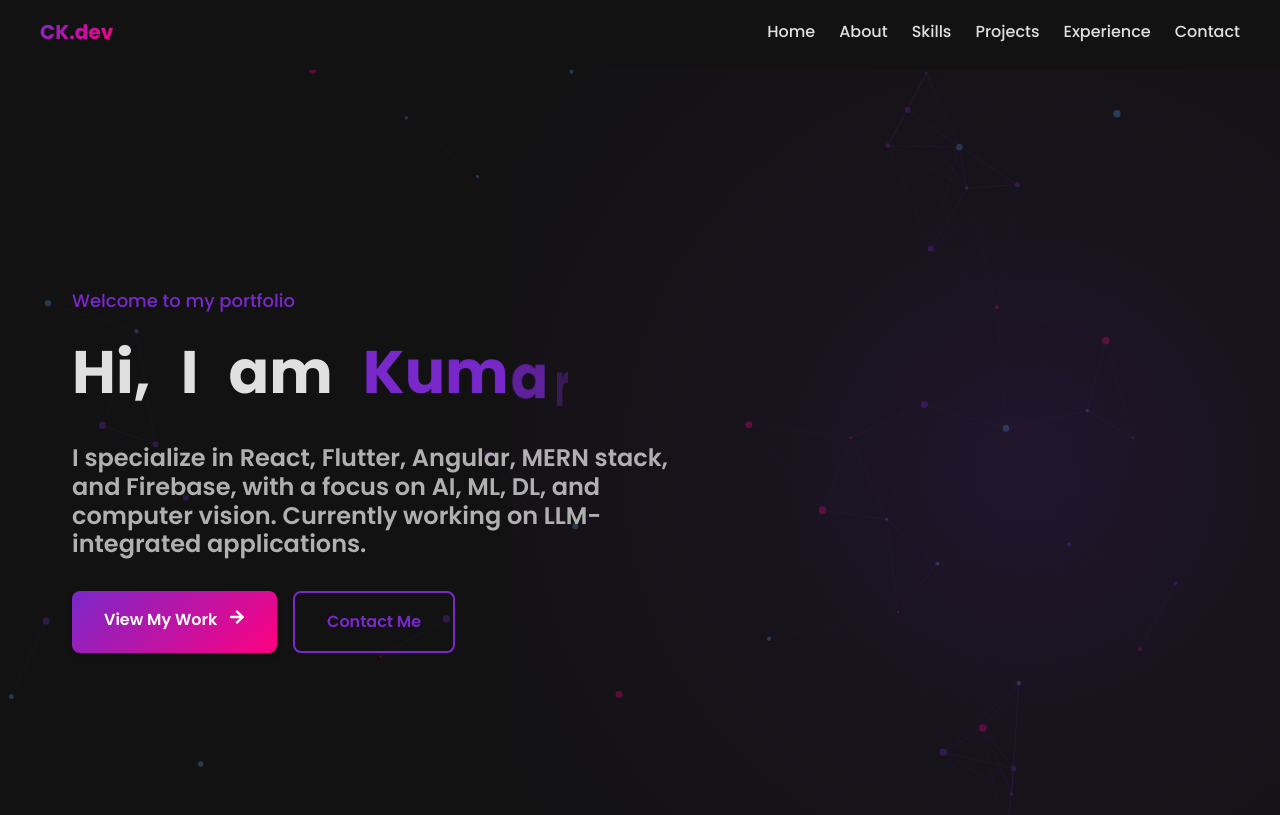
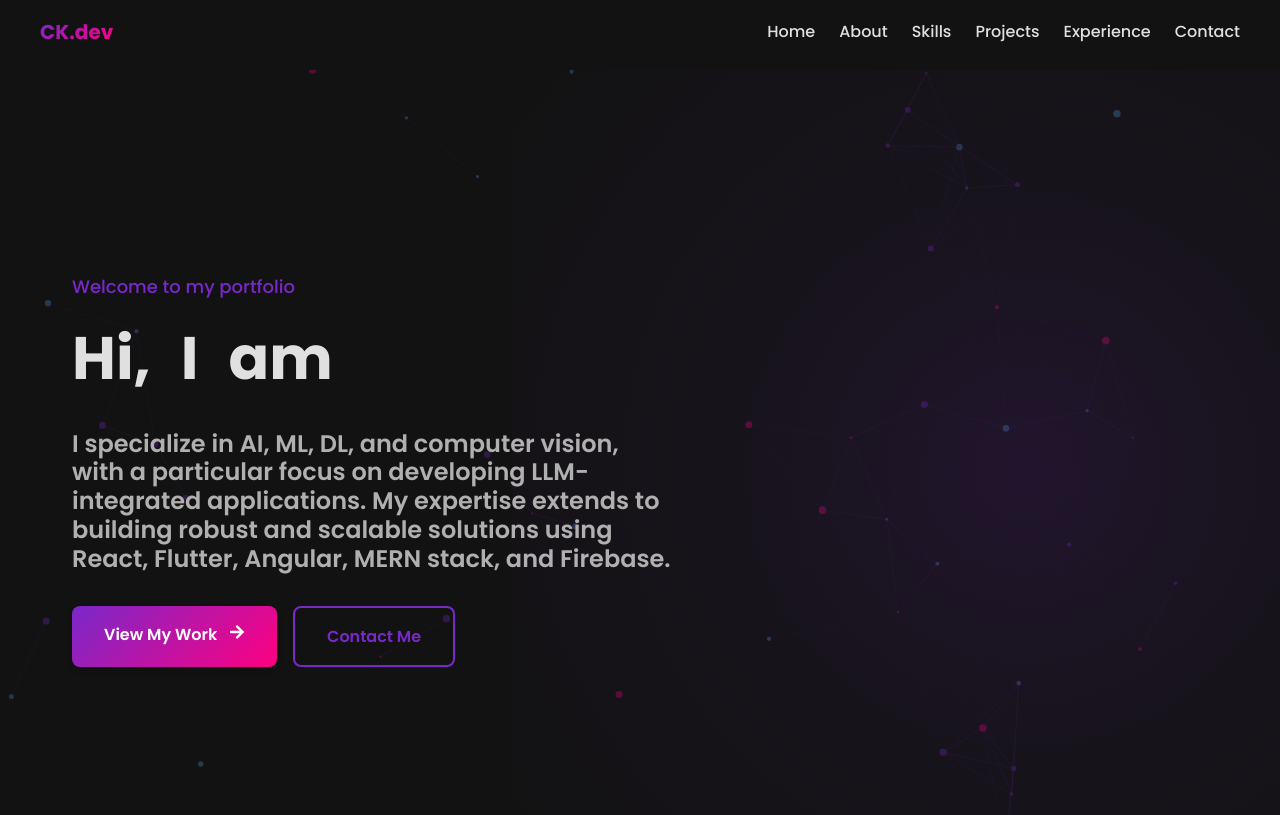
Before and after one commit to barada02/cksPortfolio, a React (Vite) app: page / in a window 1280 px wide. Shown: the top 815 px of the page. Built offline with nearby package versions, Linux system fonts and the light colour scheme.

Commit message:
new pic used and intro Changed

```diff
--- a/src/components/sections/AboutSection.tsx
+++ b/src/components/sections/AboutSection.tsx
@@ -4,7 +4,7 @@ import { theme } from '../../styles/theme';
 import Section from '../common/Section';
 import SectionTitle from '../common/SectionTitle';
 import { slideInLeft, slideInRight } from '../../animations/variants';
-import Profilepic from '../../assets/5.2.jpg'; // Placeholder for profile image
+import Profilepic from '../../assets/ck1.jpeg'
 
 const AboutContainer = styled.div`
   display: grid;
--- a/src/components/sections/HeroSection.tsx
+++ b/src/components/sections/HeroSection.tsx
@@ -159,13 +159,13 @@ const HeroSection = () => {
       await controls.start("visible");
 
       // Wait for 1 second before starting reverse animation
-      await new Promise(resolve => setTimeout(resolve, 800));
+      await new Promise(resolve => setTimeout(resolve, 300));
 
       // Then do the disappearing animation for "Kumar"
       await controls.start("disappear");
 
       // Wait for 1 second with just "Hi, I am" showing
-      await new Promise(resolve => setTimeout(resolve, 600));
+      await new Promise(resolve => setTimeout(resolve, 300));
 
       // Change the text to the final version
       setCurrentText(finalText);
@@ -221,7 +221,7 @@ const HeroSection = () => {
           animate="visible"
           variants={slideInRight}
         >
-          I specialize in React, Flutter, Angular, MERN stack, and Firebase, with a focus on AI, ML, DL, and computer vision. Currently working on LLM-integrated applications.
+          I specialize in AI, ML, DL, and computer vision, with a particular focus on developing LLM-integrated applications. My expertise extends to building robust and scalable solutions using React, Flutter, Angular, MERN stack, and Firebase.
         </Subtitle>
 
         <ButtonContainer
```
Also changed, not shown: src/assets/ck1.jpeg (added).
